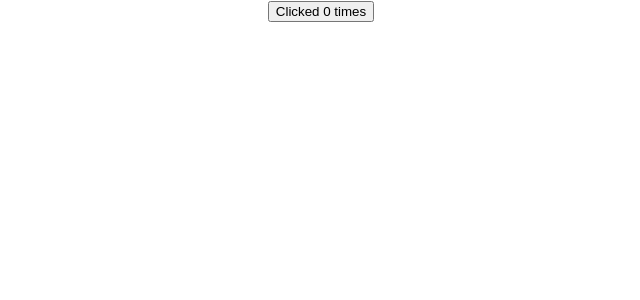
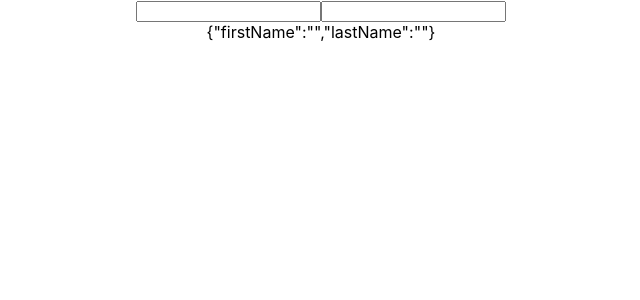
Before and after one commit to Brijeshlakkad/reactjs-exercises, a React (Create React App) app: page / in a window 1280 px wide. Shown: the top 300 px of the page, without its empty margins (319-959 px from the left). Built offline with nearby package versions, Linux system fonts and the light colour scheme.

Commit message:
4. Form with useState using object

```diff
--- a/package.json
+++ b/package.json
@@ -27,5 +27,8 @@
       "last 1 firefox version",
       "last 1 safari version"
     ]
+  },
+  "devDependencies": {
+    "eslint": "^6.7.2"
   }
 }
--- a/src/App.js
+++ b/src/App.js
@@ -1,11 +1,11 @@
 import React from 'react';
 import './App.css';
-import HookCounter from "./components/HookCounter";
+import HookCounterThree from "./components/HookCounterThree";
 
 function App() {
   return (
     <div className="App">
-      <HookCounter/>
+      <HookCounterThree/>
     </div>
   );
 }
--- /dev/null
+++ b/src/components/HookCounterThree.js
@@ -0,0 +1,20 @@
+import React, {useState} from 'react'
+
+function HookCounterThree(){
+    const [name, setName] = useState({firstName: '', lastName: ''})
+    return (
+        <div>
+            <form>
+                <input type='text'
+                       value={name.firstName}
+                       onChange={(e) => setName({...name, firstName: e.target.value})} />
+                <input type='text'
+                       value={name.lastName}
+                       onChange={(e) => setName({...name, lastName: e.target.value})} />
+            </form>
+            <div>{JSON.stringify(name)}</div>
+        </div>
+    )
+}
+
+export default HookCounterThree
```
Also changed, not shown: 1 other file (tests, documents, lock files or other folders).
